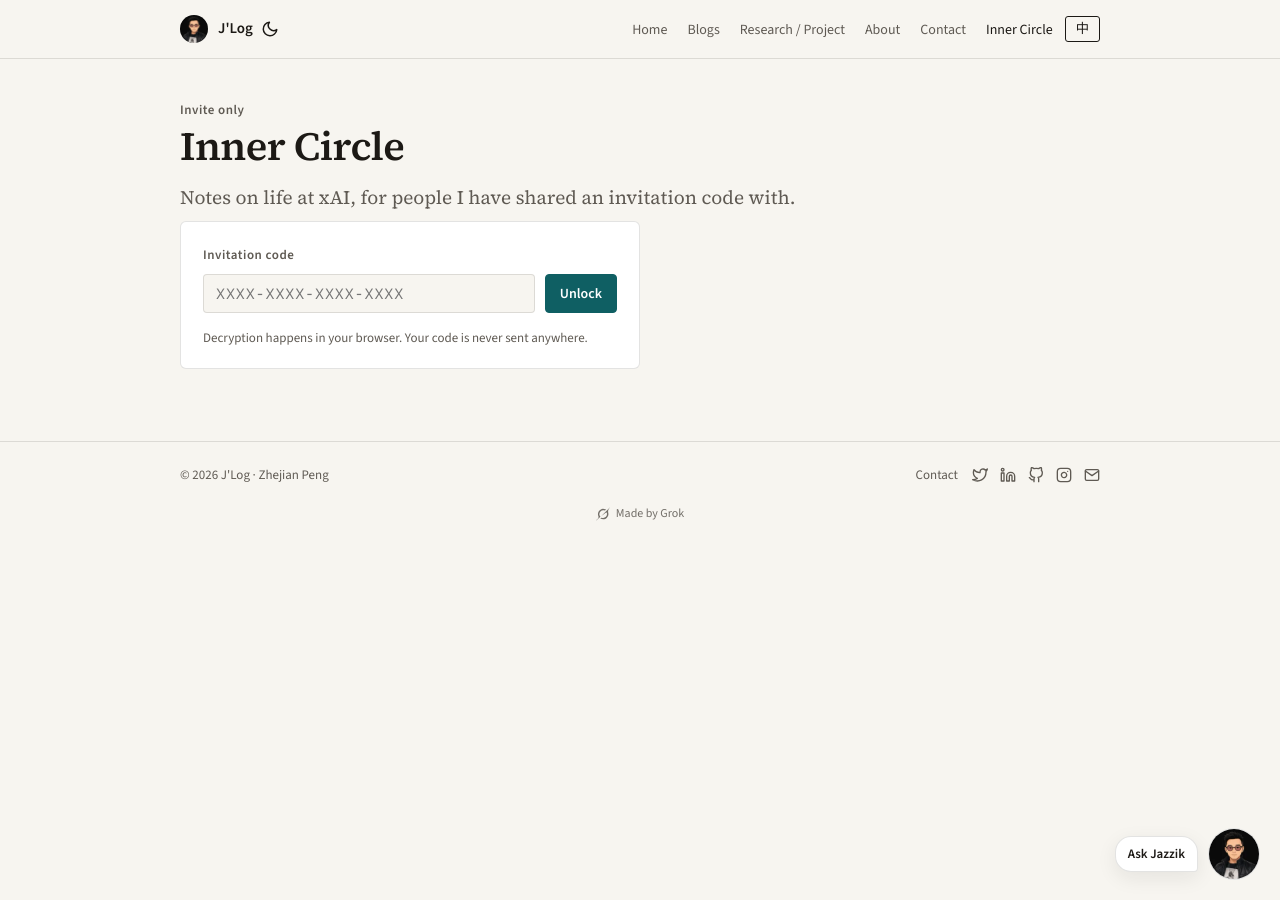
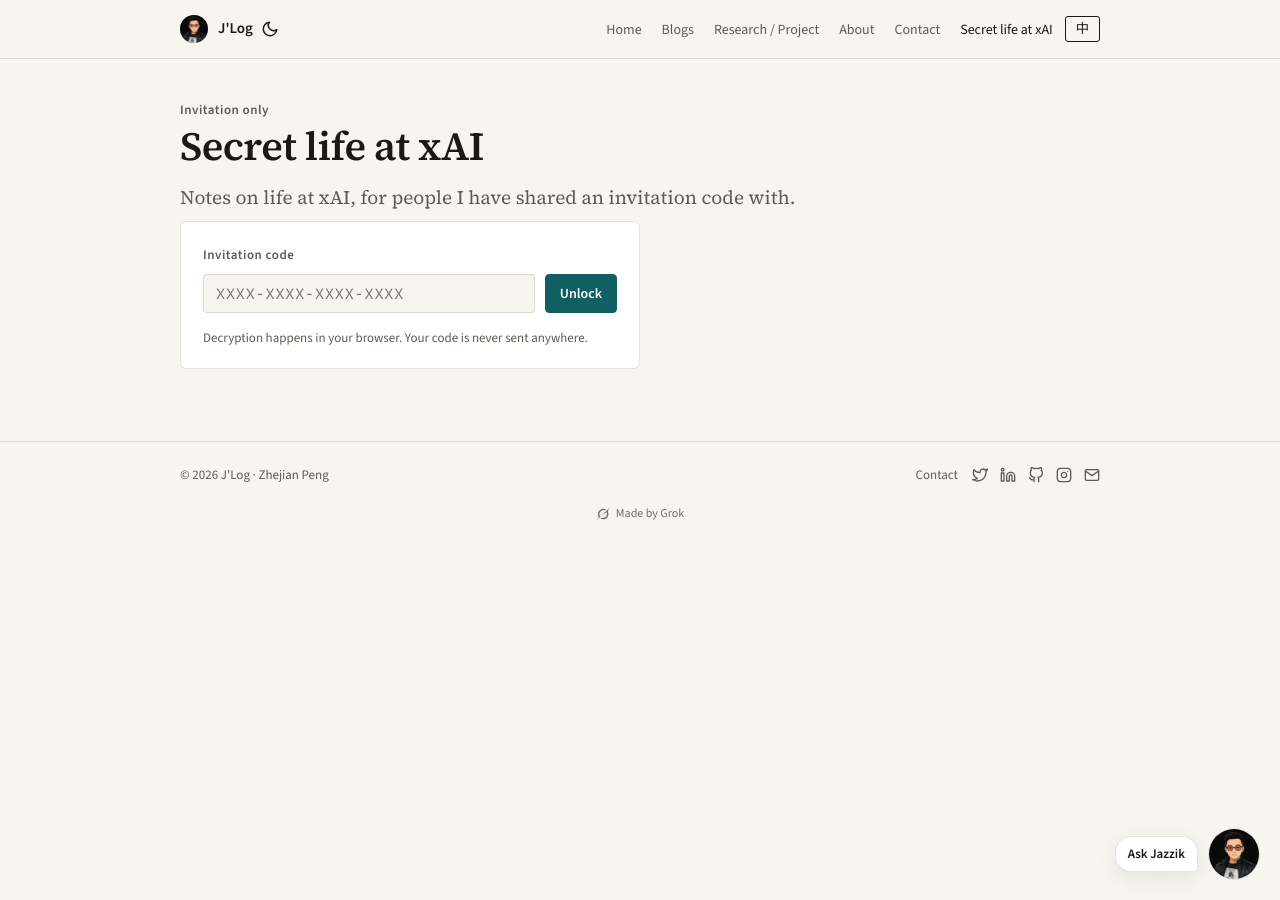
Before and after one commit to jazzikp/jazzikp.github.io, a Jekyll site: the page built from secret-life/index.html, in a window 1280 px wide. Built offline with Jekyll 4.4.1, drawn with Linux system fonts in a browser that asks for light colours.

Commit message:
Rename the invite-only section to "Secret life at xAI"
Moves /inner-circle/ to /secret-life/ (data in secret-life/data/) and labels it Invitation only.

```diff
--- a/_config.yml
+++ b/_config.yml
@@ -59,7 +59,7 @@
   - scripts
   - tests
   - img/src          # full-resolution originals; scripts/optimize-images.sh derives what ships
-  - private          # invite-only drafts and codes (git-ignored); only inner-circle/data/ ships
+  - private          # invite-only drafts and codes (git-ignored); only secret-life/data/ ships
 
 
 # ---------------------------------------------------------------------------
--- a/_data/i18n.yml
+++ b/_data/i18n.yml
@@ -25,9 +25,9 @@
   contact:
     en: "Contact"
     zh: "联系"
-  inner_circle:
-    en: "Inner Circle"
-    zh: "内部圈子"
+  secret_life:
+    en: "Secret life at xAI"
+    zh: "xAI 秘密生活"
   menu:
     en: "Menu"
     zh: "菜单"
--- a/_includes/nav.html
+++ b/_includes/nav.html
@@ -28,7 +28,7 @@
             <li><a href="{{ site.baseurl }}/projects/" {% if page.url == "/projects/" %}class="is-active"{% endif %} {% include i18n.html s=site.data.i18n.nav.projects %}>{{ site.data.i18n.nav.projects.en }}</a></li>
             <li><a href="{{ site.baseurl }}/about/" {% if page.url == "/about/" %}class="is-active"{% endif %} {% include i18n.html s=site.data.i18n.nav.about %}>{{ site.data.i18n.nav.about.en }}</a></li>
             <li><a href="{{ site.baseurl }}/contact/" {% if page.url == "/contact/" %}class="is-active"{% endif %} {% include i18n.html s=site.data.i18n.nav.contact %}>{{ site.data.i18n.nav.contact.en }}</a></li>
-            <li><a href="{{ site.baseurl }}/inner-circle/" {% if page.url == "/inner-circle/" %}class="is-active"{% endif %} {% include i18n.html s=site.data.i18n.nav.inner_circle %}>{{ site.data.i18n.nav.inner_circle.en }}</a></li>
+            <li><a href="{{ site.baseurl }}/secret-life/" {% if page.url == "/secret-life/" %}class="is-active"{% endif %} {% include i18n.html s=site.data.i18n.nav.secret_life %}>{{ site.data.i18n.nav.secret_life.en }}</a></li>
         </ul>
         <div class="nav-tools">
             <button class="lang-toggle" type="button" aria-pressed="false" aria-label="Switch to Chinese">中</button>
--- a/_sass/_private.scss
+++ b/_sass/_private.scss
@@ -1,5 +1,5 @@
-/* Invite-only section (/inner-circle/) */
-.inner-circle { padding-bottom: 72px; }
+/* Invite-only section (/secret-life/) */
+.secret-life { padding-bottom: 72px; }
 
 .ic-lock {
   max-width: 460px;
--- a/js/private.js
+++ b/js/private.js
@@ -9,11 +9,11 @@
 (function () {
   "use strict";
 
-  var root = document.getElementById("inner-circle");
+  var root = document.getElementById("secret-life");
   if (!root || !window.crypto || !crypto.subtle) return;
 
-  var DATA = "/inner-circle/data/";
-  var SESSION_KEY = "inner-circle-key";
+  var DATA = "/secret-life/data/";
+  var SESSION_KEY = "secret-life-key";
   var subtle = crypto.subtle;
 
   var lockForm = document.getElementById("ic-lock");
--- a/scripts/private-crypto.mjs
+++ b/scripts/private-crypto.mjs
@@ -1,5 +1,5 @@
 /*
- * Encryption for the invite-only section (/inner-circle/).
+ * Encryption for the invite-only section (/secret-life/).
  *
  * Shared by scripts/private.mjs, which writes the bundle, and the tests. The
  * browser side is js/private.js and must stay in step with this format.
--- a/scripts/private.mjs
+++ b/scripts/private.mjs
@@ -1,6 +1,6 @@
 #!/usr/bin/env node
 /*
- * Invite-only posts: write in private/, publish ciphertext to inner-circle/data/.
+ * Invite-only posts: write in private/, publish ciphertext to secret-life/data/.
  *
  *   npm run private -- new "Title"        start a post in private/posts/
  *   npm run private -- invite "Label"     create a code for someone, then republish
@@ -9,7 +9,7 @@
  *   npm run private -- publish            encrypt every post in private/posts/
  *
  * private/ is git-ignored and excluded from Jekyll. Nothing readable leaves it:
- * inner-circle/data/ only ever holds the output of scripts/private-crypto.mjs.
+ * secret-life/data/ only ever holds the output of scripts/private-crypto.mjs.
  *
  * PRIVATE_DIR and PRIVATE_OUT override both paths (used by tests and dry runs).
  */
@@ -23,7 +23,7 @@
 
 const ROOT = resolve(dirname(fileURLToPath(import.meta.url)), "..");
 const DIR = resolve(process.env.PRIVATE_DIR || join(ROOT, "private"));
-const OUT = resolve(process.env.PRIVATE_OUT || join(ROOT, "inner-circle/data"));
+const OUT = resolve(process.env.PRIVATE_OUT || join(ROOT, "secret-life/data"));
 const POSTS = join(DIR, "posts");
 const CODES = join(DIR, "codes.json");
 
--- a/inner-circle/index.html
+++ b/secret-life/index.html
@@ -1,9 +1,9 @@
 ---
-title: Inner Circle
-title_zh: 内部圈子
+title: Secret life at xAI
+title_zh: xAI 的秘密生活
 layout: page
-permalink: /inner-circle/
-eyebrow: Invite only
+permalink: /secret-life/
+eyebrow: Invitation only
 eyebrow_zh: 仅限受邀
 description: Notes on life at xAI, for people I have shared an invitation code with.
 description_zh: 关于在 xAI 工作与生活的记录，只对收到邀请码的朋友开放。
@@ -12,11 +12,11 @@
 ---
 {%- comment -%}
   Everything readable here is encrypted. The posts are published by
-  scripts/private.mjs into inner-circle/data/, and js/private.js decrypts them
+  scripts/private.mjs into secret-life/data/, and js/private.js decrypts them
   in the browser with the reader's invitation code. See README, "Invite-only
   posts".
 {%- endcomment -%}
-<div class="inner-circle" id="inner-circle">
+<div class="secret-life" id="secret-life">
     <form class="ic-lock" id="ic-lock" autocomplete="off">
         <label for="ic-code" data-i18n-zh="邀请码">Invitation code</label>
         <div class="ic-row">
```
Also changed, not shown: tests/README.md (+1 -1 lines), tests/browser.test.mjs (+3 -3 lines), tests/helpers/site.mjs (+1 -1 lines), tests/private.test.mjs (+5 -5 lines), tests/seo.test.mjs (+1 -1 lines), README.md, 1 other file.
